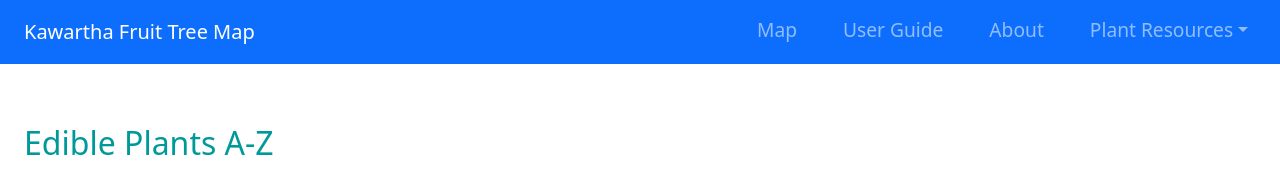
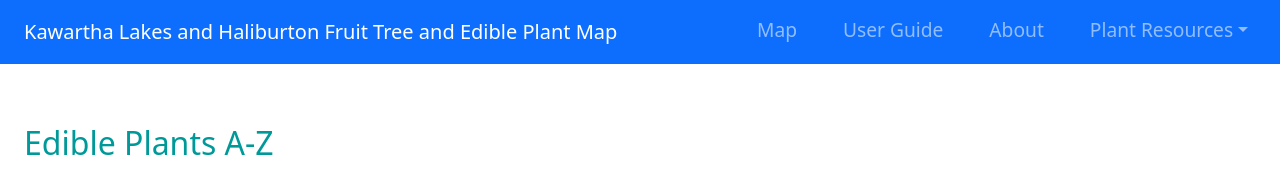
Before and after one commit to KawarthaFruitMap/Map, a plain HTML site: page plantlist.html in a window 1280 px wide. Shown: the top 172 px of the page. Drawn offline with nearby package versions, Linux system fonts and the light colour scheme.

Commit message:
Update plantlist.html

```diff
--- a/plantlist.html
+++ b/plantlist.html
@@ -29,7 +29,7 @@
     <!-- NEW NAVBAR -->
     <nav class="navbar navbar-expand-lg navbar-dark bg-primary">
         <div class="container-fluid">
-             <a class="navbar-brand" href="fruittreemap.html">Kawartha Fruit Tree Map</a>
+             <a class="navbar-brand" href="fruittreemap.html">Kawartha Lakes and Haliburton Fruit Tree and Edible Plant Map</a>
          <button class="navbar-toggler" type="button" data-bs-toggle="collapse" data-bs-target="#main_nav"  aria-expanded="false" aria-label="Toggle navigation">
              <span class="navbar-toggler-icon"></span>
            </button>
```
